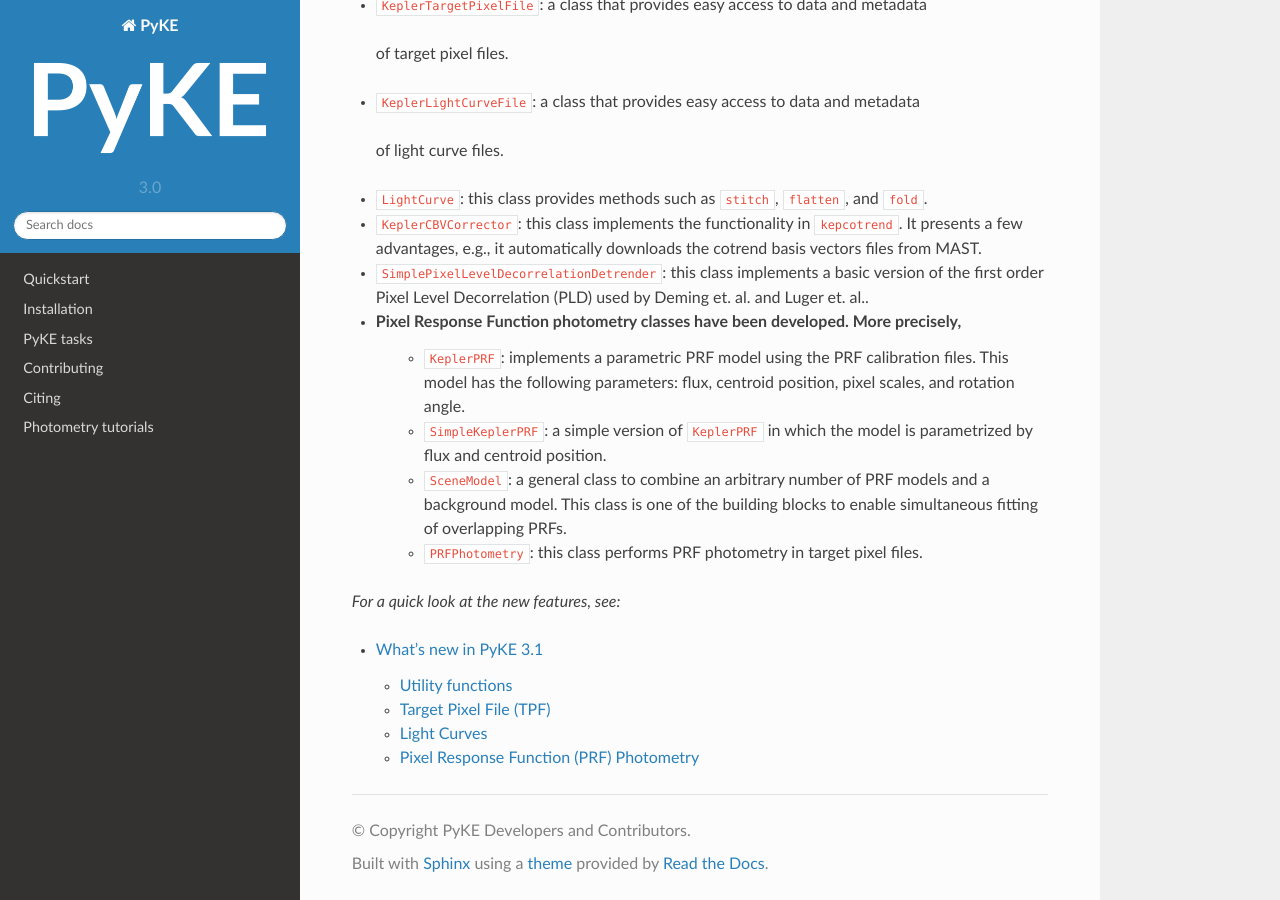
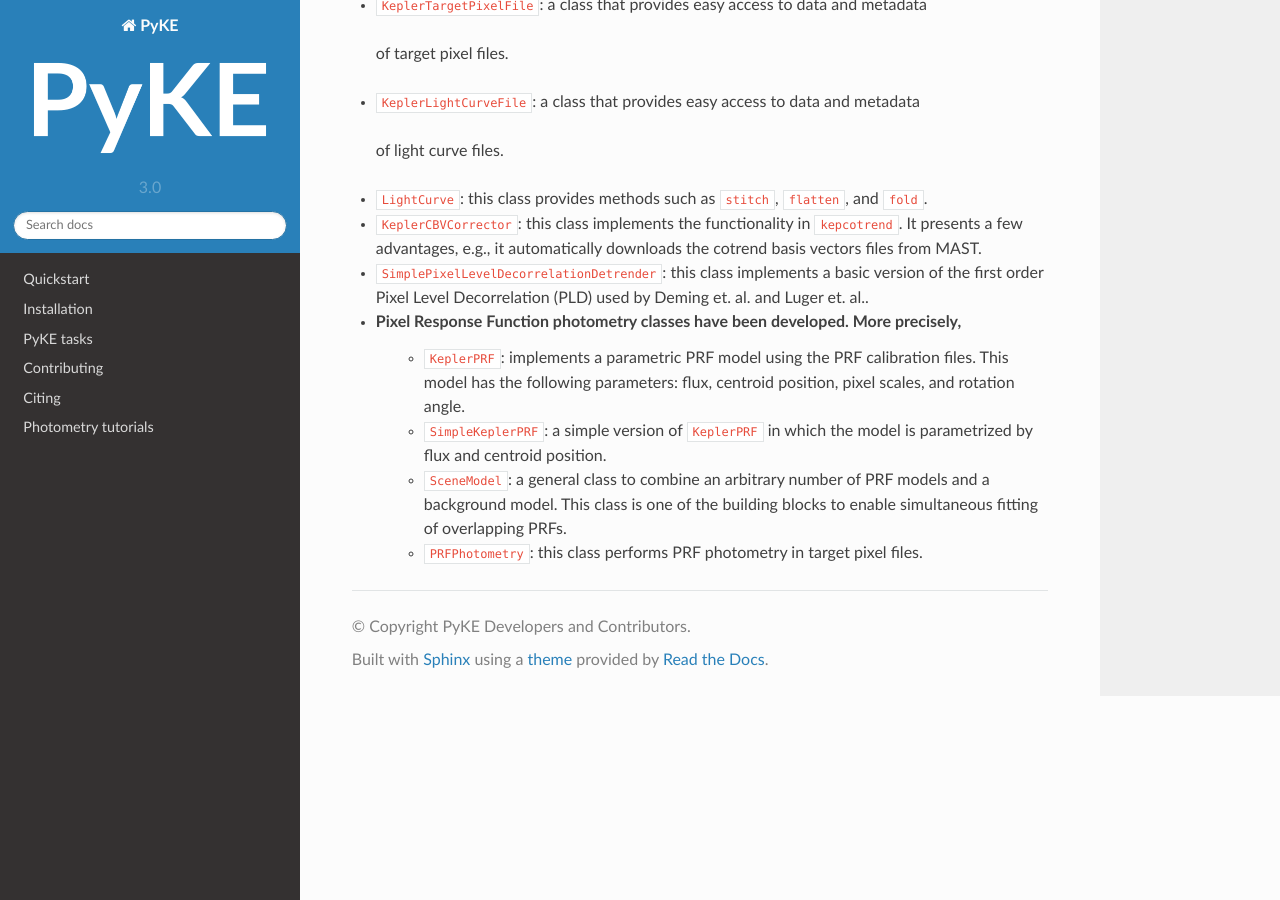
Before and after one commit to KeplerGO/pyke, a Sphinx documentation site: the page built from docs/source/whatsnew/3.1.rst, in a window 1280 px wide and 900 px high, scrolled down 509 px. Built offline with Sphinx 7.4.7 and the Read the Docs theme 2.0.0, drawn with Linux system fonts in a browser that asks for light colours; some of the changed text lies outside the part shown.

Commit message:
update doc page

```diff
--- a/docs/source/index.rst
+++ b/docs/source/index.rst
@@ -15,6 +15,10 @@
 *******************
 :doc:`whatsnew/3.1`
 *******************
+
+.. toctree::
+    :maxdepth: 1
+    ../tutorials/ipython_notebooks/whatsnew31.ipynb
 
 .. _user-docs:
 
--- a/docs/source/whatsnew/3.1.rst
+++ b/docs/source/whatsnew/3.1.rst
@@ -1,8 +1,8 @@
 .. _whatsnew-3.1:
 
-=======================
-What's new in PyKE 3.1?
-=======================
+==================================
+Changelog PyKE 3.1 (December 2017)
+==================================
 
 
 PyKE 3.1 provides the following improvements:
@@ -47,9 +47,3 @@
       and a background model. This class is one of the building blocks to enable
       simultaneous fitting of overlapping PRFs.
     * ``PRFPhotometry``: this class performs PRF photometry in target pixel files.
-
-*For a quick look at the new features, see:*
-
-.. toctree::
-
-    ../tutorials/ipython_notebooks/whatsnew31.ipynb
```
